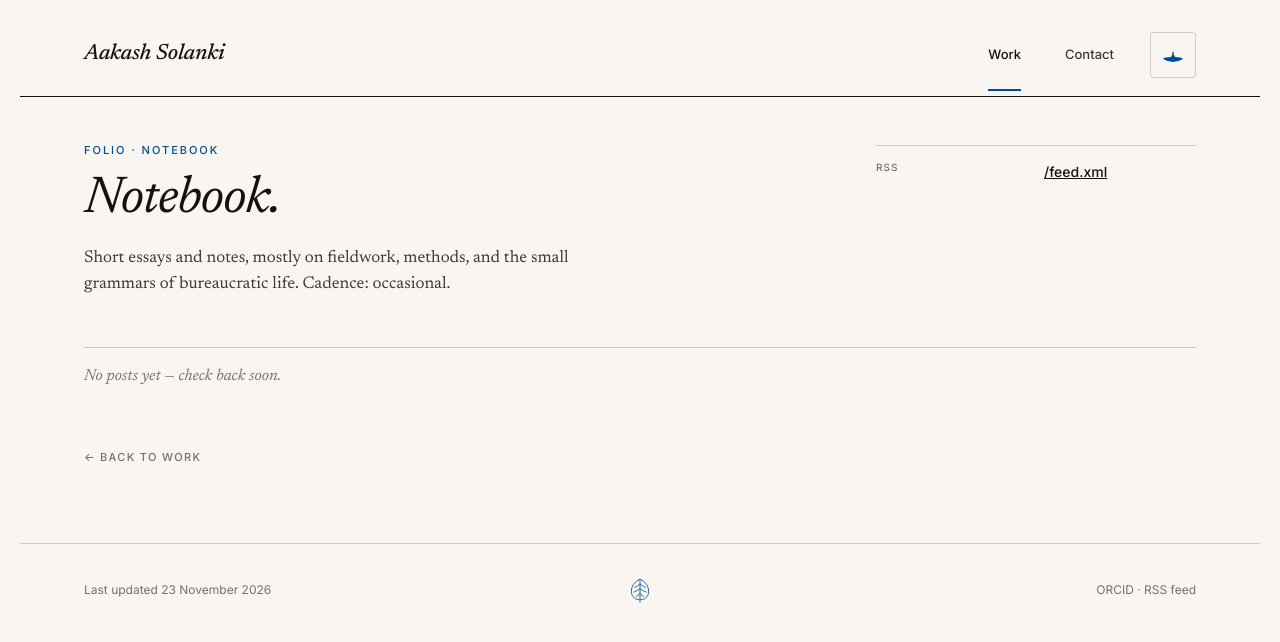
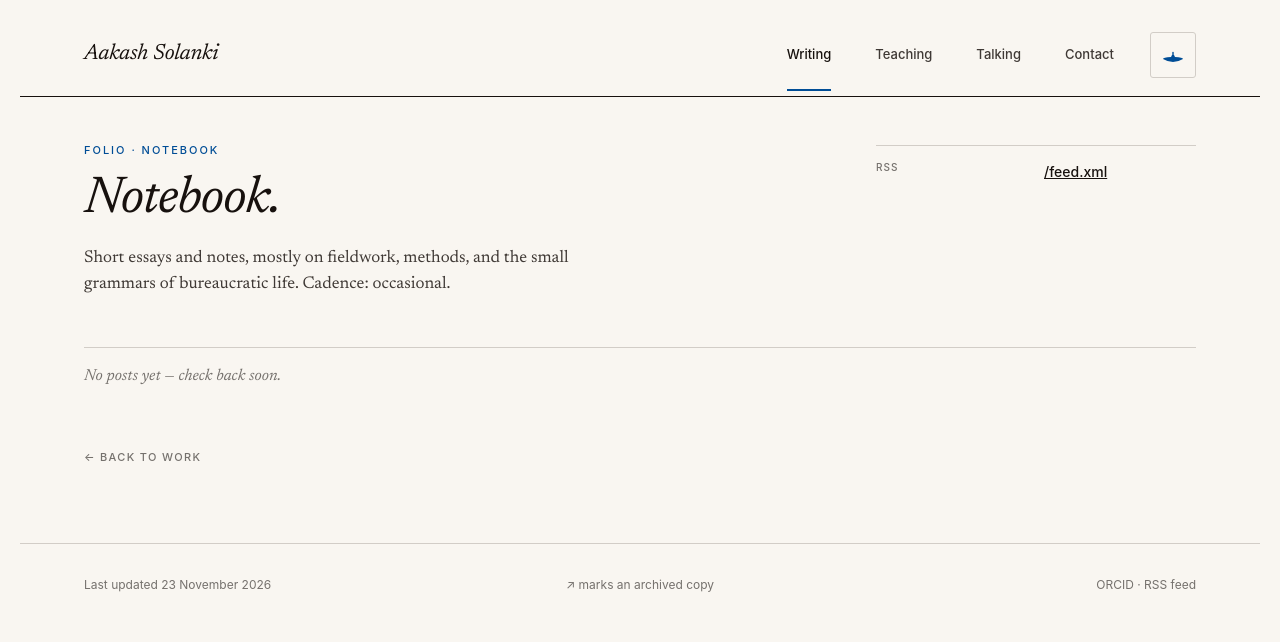
Before and after one commit to skishchampi/skishchampi.github.io, a Jekyll site: the page built from blog/index.html, in a window 1280 px wide. Shown: the top 642 px of the page. Built offline with Jekyll 4.4.1, drawn with Linux system fonts in a browser that asks for light colours; some web fonts are replaced.

Commit message:
layout: modest nav, footer and fonts

```diff
--- a/_layouts/default.html
+++ b/_layouts/default.html
@@ -94,7 +94,7 @@
 
     <link rel="icon" href="{{ '/assets/img/favicon.svg' | relative_url }}" type="image/svg+xml">
     <link rel="preconnect" href="https://fonts.bunny.net" crossorigin>
-    <link rel="stylesheet" href="https://fonts.bunny.net/css?family=newsreader:400,400i,500,500i,600|inter:400,500,600|jetbrains-mono:400,500&display=swap" integrity="sha384-Oxm1O/u5TN9abIyWBCd8DZhlFVgGlO5f0rJg99z+wQ+vhdLNHlAhhbW9rVBtoXzQ" crossorigin="anonymous" referrerpolicy="no-referrer">
+    <link rel="stylesheet" href="https://fonts.bunny.net/css?family=newsreader:400,400i,600&display=swap" integrity="sha384-DKdGPoS13MEIFXbuDVUUcSmH+6yK8c/keMx+Xt1rq7N0vt98P6/tcyy0Q86uLkdo" crossorigin="anonymous" referrerpolicy="no-referrer">
     <link rel="stylesheet" href="{{ '/assets/css/style.css' | relative_url }}">
   </head>
   <body>
@@ -107,7 +107,15 @@
         </p>
         <nav class="mast-nav" role="navigation" aria-label="Primary Navigation">
           {%- assign here = page.url -%}
-          <a href="{{ '/work/' | relative_url }}"{% if here contains '/work' or here contains '/research' or here contains '/publications' or here contains '/teaching' or here contains '/talks' or here contains '/projects' or here contains '/blog' %} class="active" aria-current="page"{% endif %}>Work</a>
+          {%- assign writing = false -%}
+          {%- assign writing_paths = "/publications,/research,/projects,/caste-technoscience,/states-startups-capital,/digital-rights-activism-dialogues,/libraries,/utdevsem,/blog" | split: "," -%}
+          {%- for w in writing_paths -%}
+            {%- if here contains w %}{% assign writing = true %}{% endif -%}
+          {%- endfor -%}
+          {%- if page.layout == "post" or page.layout == "tag" %}{% assign writing = true %}{% endif %}
+          <a href="{{ '/publications/' | relative_url }}"{% if writing %} class="active" aria-current="page"{% endif %}>Writing</a>
+          <a href="{{ '/teaching/' | relative_url }}"{% if here contains '/teaching' %} class="active" aria-current="page"{% endif %}>Teaching</a>
+          <a href="{{ '/talks/' | relative_url }}"{% if here contains '/talks' %} class="active" aria-current="page"{% endif %}>Talking</a>
           <a href="{{ '/contact/' | relative_url }}"{% if here contains '/contact' %} class="active" aria-current="page"{% endif %}>Contact</a>
           <button id="theme-toggle" type="button" aria-pressed="false" aria-label="Switch to dark mode">
             <svg viewBox="0 0 24 24" width="24" height="24" aria-hidden="true" focusable="false">
@@ -128,16 +136,7 @@
 
       <footer class="site" role="contentinfo">
         <span>Last updated {{ site.time | date: '%-d %B %Y' }}</span>
-        <span class="ornament" aria-hidden="true">
-          <svg viewBox="0 0 130 130" fill="none" stroke="currentColor" stroke-width="4.5" stroke-linecap="round" stroke-linejoin="round">
-            <path d="M 65 110 C 45 112 27 98 25 75 C 23 48 41 25 65 15 C 89 25 107 48 105 75 C 103 98 85 112 65 110 Z"/>
-            <path d="M 65 15 L 65 110"/>
-            <path d="M 65 110 L 65 122"/>
-            <path d="M 65 38 Q 53 46 40 53"/><path d="M 65 38 Q 77 46 90 53"/>
-            <path d="M 65 60 Q 51 68 36 75"/><path d="M 65 60 Q 79 68 94 75"/>
-            <path d="M 65 82 Q 54 90 47 96"/><path d="M 65 82 Q 76 90 83 96"/>
-          </svg>
-        </span>
+        <span>↗ marks an archived copy</span>
         <span><a href="{{ site.orcid }}" rel="noopener">ORCID</a> · <a href="{{ '/feed.xml' | relative_url }}">RSS feed</a></span>
       </footer>
     </div>
--- a/_layouts/tag.html
+++ b/_layouts/tag.html
@@ -4,7 +4,6 @@ layout: default
 
 <header class="pagehead">
   <div>
-    <div class="kicker">Tag</div>
     <h1>#{{ page.tag }}</h1>
     <p class="standfirst">Posts tagged <em>{{ page.tag }}</em>.</p>
   </div>
@@ -21,4 +20,4 @@ layout: default
   {% endfor %}
 </ul>
 
-<p class="back"><a href="{{ '/blog/' | relative_url }}">← All posts</a></p>
+<p class="more"><a href="{{ '/blog/' | relative_url }}">← All posts</a></p>
```
Also changed, not shown: other parts of _layouts/default.html (+1 -1 lines).
